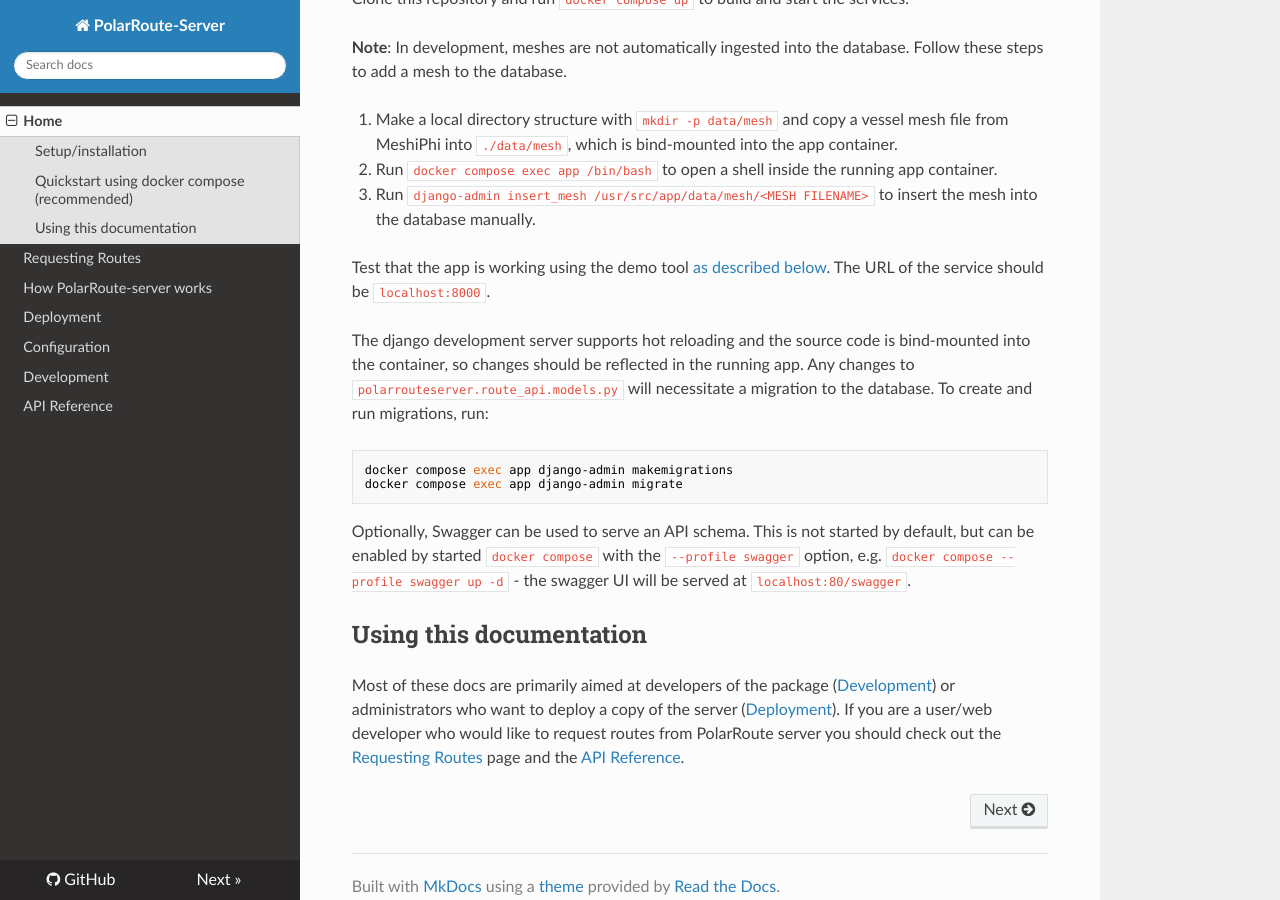
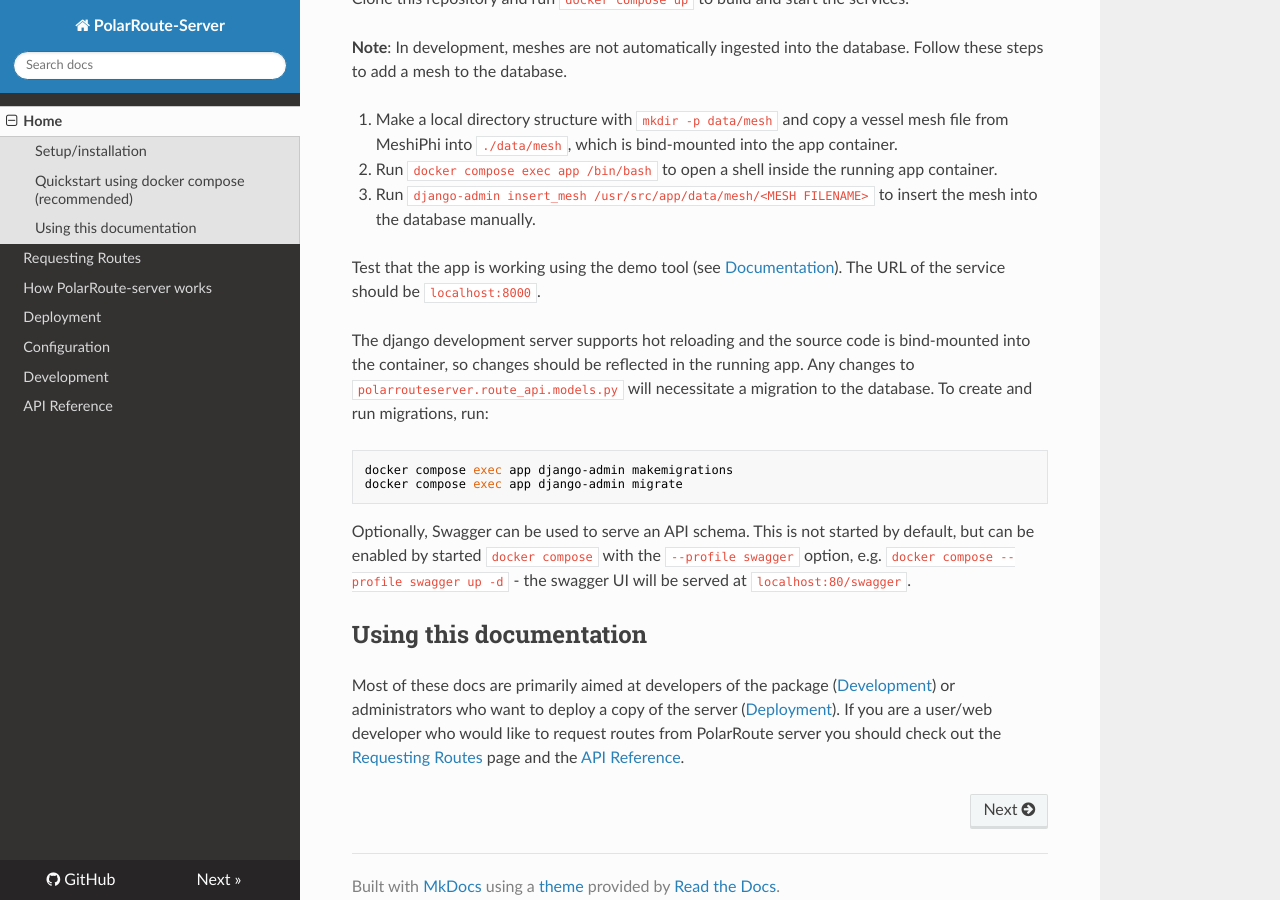
Before and after one commit to bas-amop/PolarRoute-server, an MkDocs documentation site: the page built from docs/index.md, in a window 1280 px wide and 900 px high, scrolled down 747 px. Built offline with MkDocs 1.6.1, drawn with Linux system fonts in a browser that asks for light colours; nearby versions of some CDN libraries.

```diff
--- a/README.md
+++ b/README.md
@@ -3,7 +3,7 @@
 ![Dev Status](https://img.shields.io/badge/Status-Active-green)
 [![GitHub Tag](https://img.shields.io/github/v/tag/bas-amop/PolarRoute-server?filter=v*.*.*&label=latest%20release)](https://github.com/bas-amop/PolarRoute-server/tags)
 [![GitHub License](https://img.shields.io/github/license/bas-amop/PolarRoute-server)](https://github.com/bas-amop/PolarRoute-server/blob/main/LICENSE)
-![](coverage.svg)
+![](./coverage.svg)
 
 A web server to manage requests for meshes and routes generated using the [PolarRoute](https://github.com/bas-amop/PolarRoute) and [MeshiPhi](https://github.com/bas-amop/MeshiPhi/) libraries,
 implemented using [Django](https://www.djangoproject.com/), [Celery](https://docs.celeryq.dev/) and [Django REST framework](https://www.django-rest-framework.org/).
@@ -30,7 +30,7 @@ Clone this repository and run `docker compose up` to build and start the service
 1. Run `docker compose exec app /bin/bash` to open a shell inside the running app container.
 2. Run `django-admin insert_mesh /usr/src/app/data/mesh/<MESH FILENAME>` to insert the mesh into the database manually.
 
-Test that the app is working using the demo tool [as described below](#making-requests-using-the-demo-tool). The URL of the service should be `localhost:8000`.
+Test that the app is working using the demo tool (see [Documentation](https://bas-amop.github.io/PolarRoute-server/requesting-routes/#using-the-in-built-demo-utility-simplest)). The URL of the service should be `localhost:8000`.
 
 The django development server supports hot reloading and the source code is bind-mounted into the container, so changes should be reflected in the running app. Any changes to `polarrouteserver.route_api.models.py` will necessitate a migration to the database. To create and run migrations, run:
 
```
Also changed, not shown: docs/index.md (+1 -0 lines).
